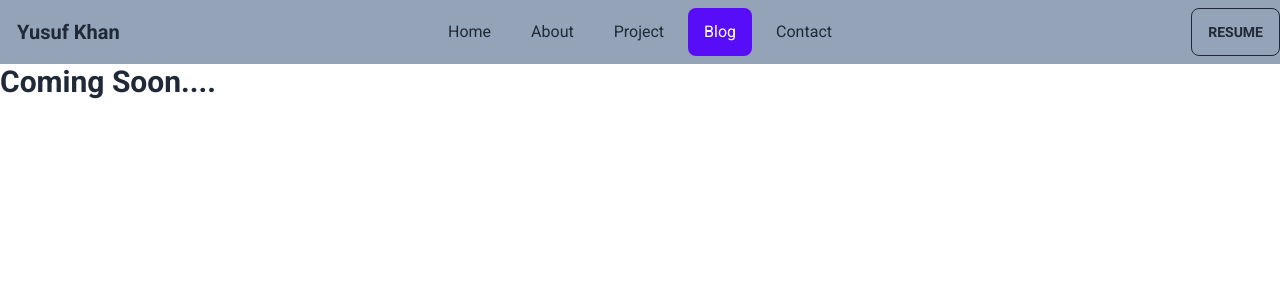
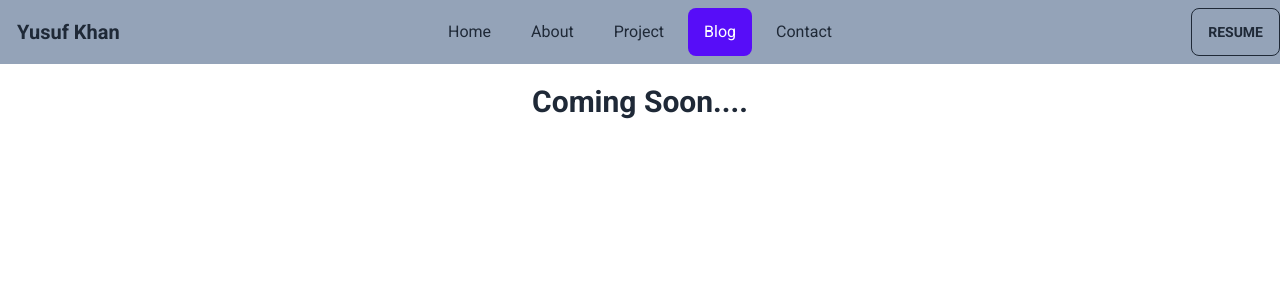
Before and after one commit to yusuf-khan-swd/yusuf-khan-swd, a React (Create React App) app: page /blog in a window 1280 px wide. Shown: the top 300 px of the page. Built offline with nearby package versions, Linux system fonts and the light colour scheme; what react-photo-view would draw is missing.

Commit message:
added blog text

```diff
--- a/src/Pages/Others/Blog/Blog.js
+++ b/src/Pages/Others/Blog/Blog.js
@@ -3,7 +3,7 @@ import React from 'react';
 const Blog = () => {
   return (
     <div>
-      <h2 className="text-3xl font-bold">Coming Soon....</h2>
+      <h2 className="text-3xl font-bold mt-5 text-center">Coming Soon....</h2>
     </div>
   );
 };
```
